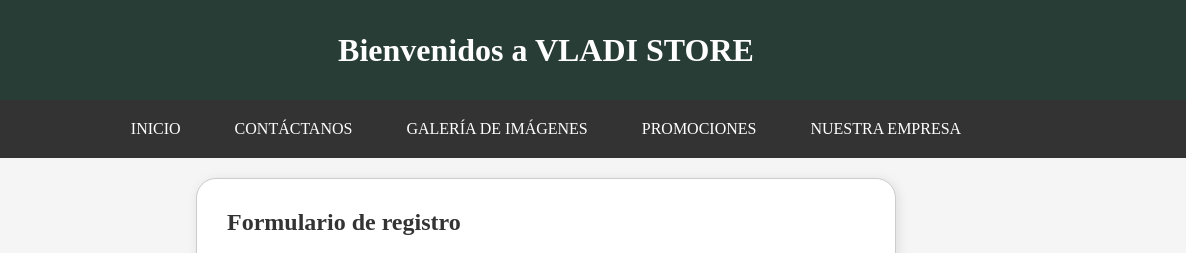
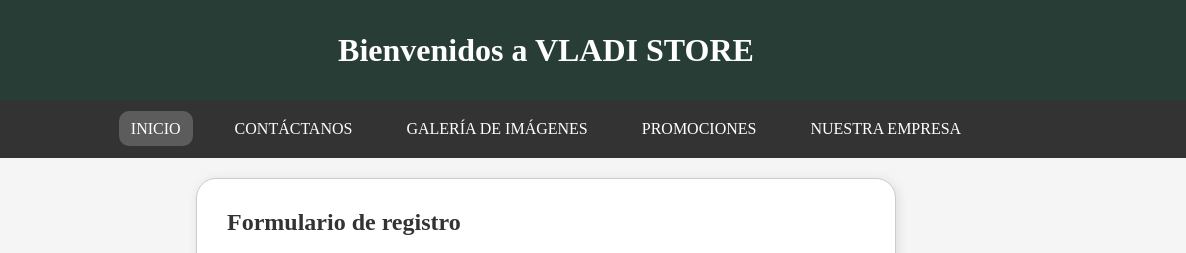
Before and after one commit to Ascencio7/Parcial-2---DPW, a plain HTML site: page index.html in a window 1280 px wide. Shown: the top 253 px of the page, 94-1280 px from the left. Drawn offline with nearby package versions, Linux system fonts and the light colour scheme.

Commit message:
Menu activo en el NAV
Menu activo, es decir, que el hover de los nav con su transform se mantenga cuando se esta en la pagina.

```diff
--- a/css/estilosContactos.css
+++ b/css/estilosContactos.css
@@ -66,7 +66,7 @@ nav ul li a{
     transition: background-color 0.3s ease, transform 0.3s ease;
 }
 
-nav ul li a:hover{
+nav ul li a:hover, nav a.active{
     background-color: rgba(255, 255, 255, 0.2);
     transform: translateY(-3px);
 }
--- a/css/estilosGaleria.css
+++ b/css/estilosGaleria.css
@@ -66,7 +66,7 @@ nav ul li a{
     transition: background-color 0.3s ease, transform 0.3s ease;
 }
 
-nav ul li a:hover{
+nav ul li a:hover, nav a.active{
     background-color: rgba(255, 255, 255, 0.2);
     transform: translateY(-3px);
 }
--- a/css/estilosNuestraEmpresa.css
+++ b/css/estilosNuestraEmpresa.css
@@ -73,7 +73,7 @@ nav ul li a{
     transition: background-color 0.3s ease, transform 0.3s ease;
 }
 
-nav ul li a:hover{
+nav ul li a:hover, nav a.active{
     background-color: rgba(255, 255, 255, 0.2);
     transform: translateY(-3px);
 }
--- a/css/estilosPromociones.css
+++ b/css/estilosPromociones.css
@@ -74,7 +74,7 @@ nav ul li a{
     transition: background-color 0.3s ease, transform 0.3s ease;
 }
 
-nav ul li a:hover{
+nav ul li a:hover, nav a.active{
     background-color: rgba(255, 255, 255, .2);
     transform: translateY(-3px);
 }
--- a/css/style.css
+++ b/css/style.css
@@ -66,7 +66,7 @@ nav ul li a{
     transition: background-color 0.3s ease, transform 0.3s ease;
 }
 
-nav ul li a:hover{
+nav ul li a:hover, nav a.active{
     background-color: rgba(255, 255, 255, 0.2);
     transform: translateY(-3px);
 }
--- a/index.html
+++ b/index.html
@@ -21,7 +21,7 @@
 
     <nav>
         <ul>
-            <li><a href="./index.html">Inicio</a></li>
+            <li><a href="./index.html" class="active">Inicio</a></li>
             <li><a href="tem/contactos.html">Contáctanos</a></li>
             <li><a href="tem/galeria.html">Galería de Imágenes</a></li>
             <li><a href="tem/promociones.html">Promociones</a></li>
```
Also changed, not shown: tem/contactos.html (+1 -1 lines), tem/galeria.html (+1 -1 lines), tem/nuestraEmpresa.html (+1 -1 lines), tem/promociones.html (+1 -1 lines).
